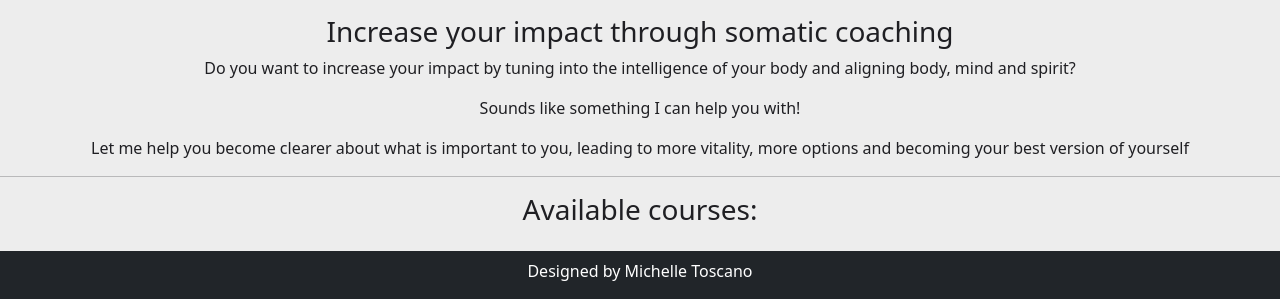
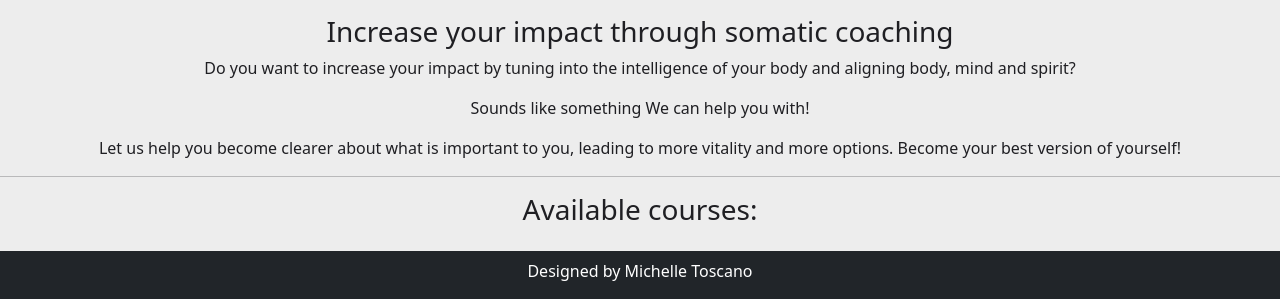
Before and after one commit to Michelle3334/coaching-warriors, a Django app: page / in a window 1280 px wide. Shown: the part 1018-1317 px from the top of the page. Run offline with Django 3.2, Linux system fonts and the light colour scheme; data that the repository does not hold is empty.

Commit message:
Change wording of about information

```diff
--- a/templates/index.html
+++ b/templates/index.html
@@ -14,8 +14,9 @@
 <div class="container-fluid text-center">
     <h3 class="pt-3">Increase your impact through somatic coaching</h3>
     <p>Do you want to increase your impact by tuning into the intelligence of your body and aligning body, mind and spirit?</p>
-    <p>Sounds like something I can help you with!</p>
-    <p>Let me help you become clearer about what is important to you, leading to more vitality, more options and becoming your best version of yourself</p>
+    <p>Sounds like something We can help you with!</p>
+    <p>Let us help you become clearer about what is important to you, leading to more vitality and more options.
+        Become your best version of yourself!</p>
 </div>
 <hr>
 <!-- Courses display -->
```
